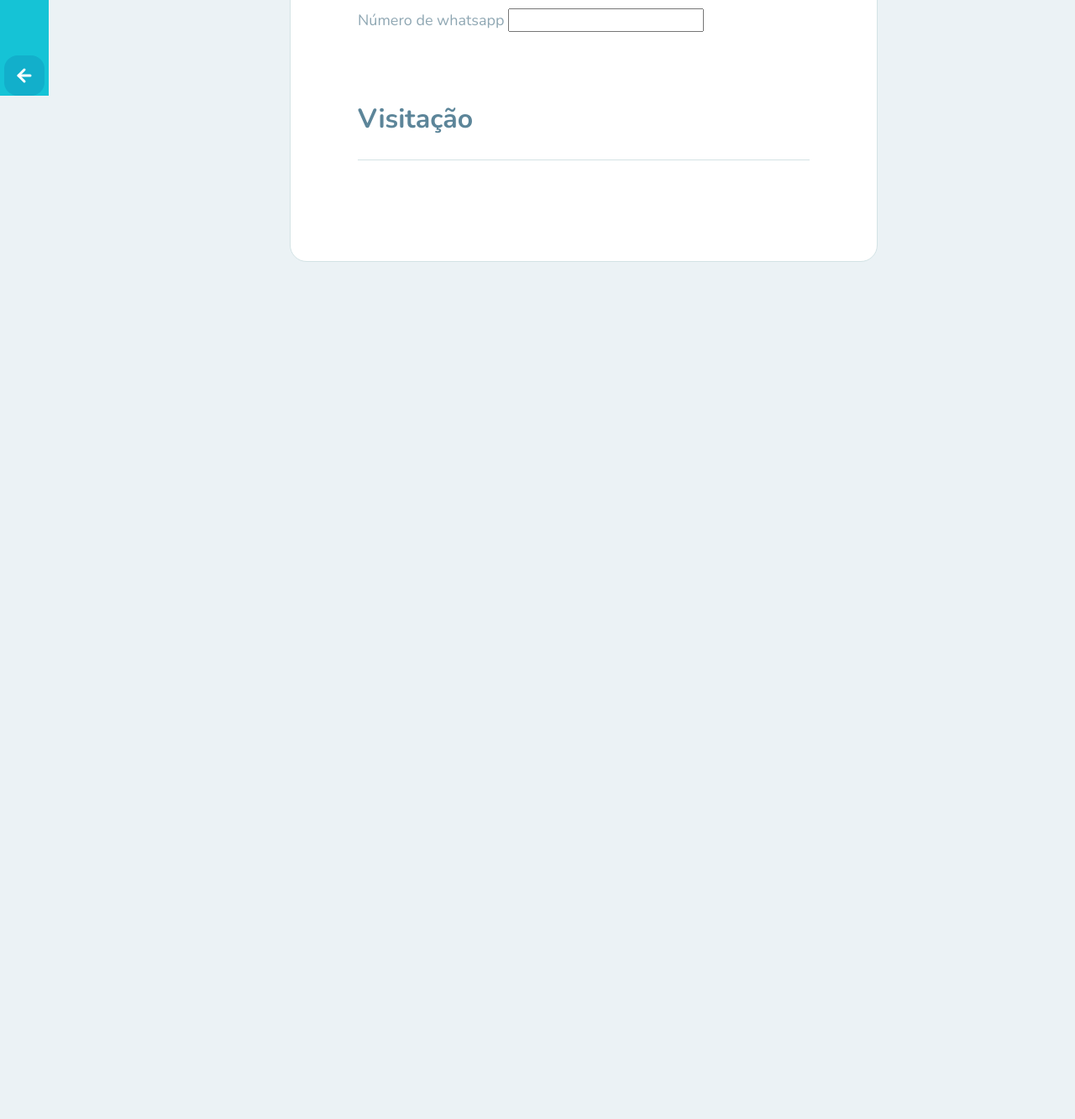
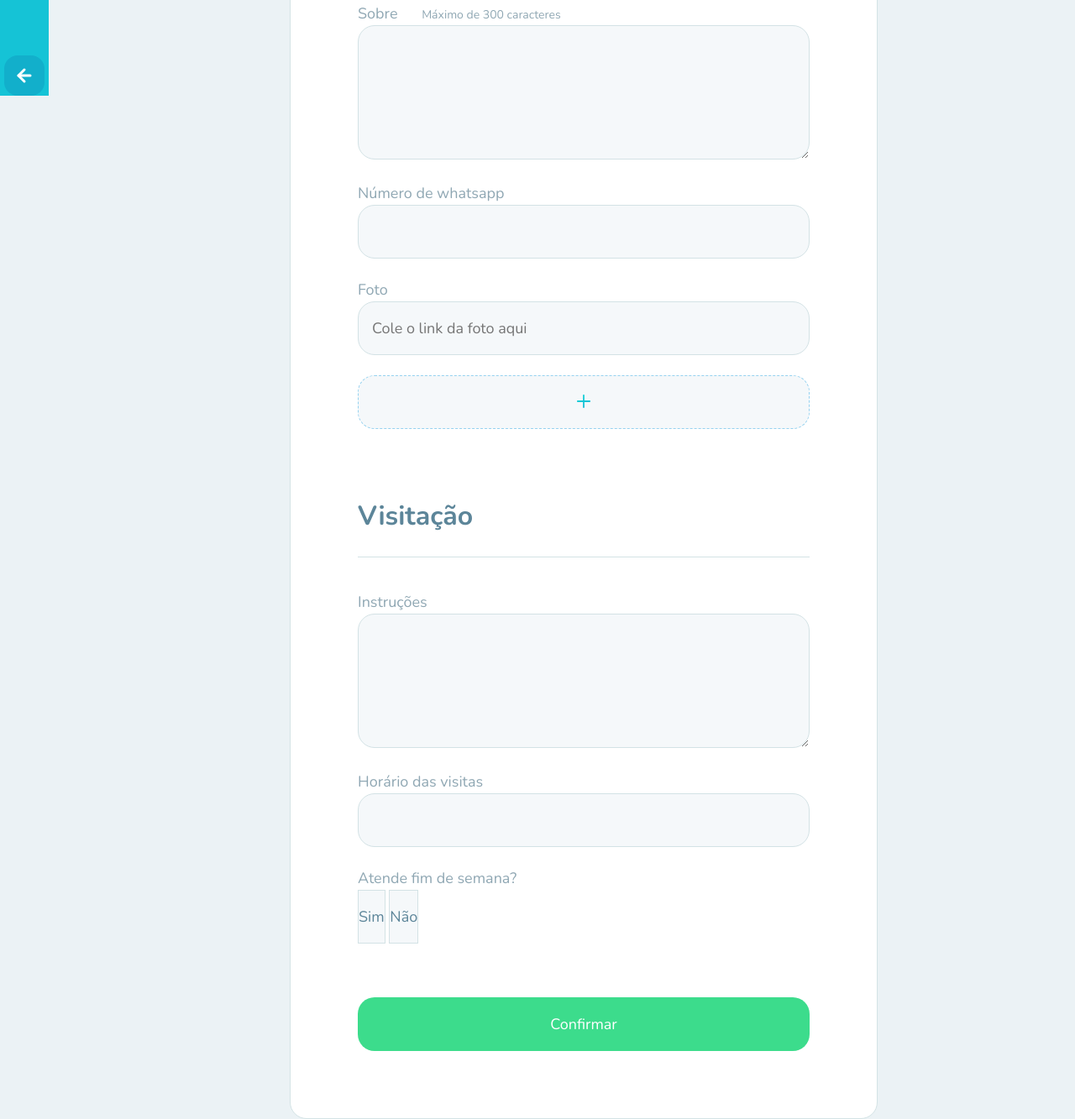
Before and after one commit to TulioBC/NLW, a plain HTML site: page create-orphanage.html in a window 1280 px wide. Shown: the part 750-2083 px from the top of the page at 84% size. Before the commit the page ends 1062 px from the top, so only its background shows below. Drawn offline with nearby package versions, Linux system fonts and the light colour scheme.

Commit message:
Atualizações de formulario

```diff
--- a/create-orphanage.html
+++ b/create-orphanage.html
@@ -26,6 +26,7 @@
         <link rel="stylesheet" href="./public/css/sidebar.css" />
         <link rel="stylesheet" href="./public/css/map.css" />
         <link rel="stylesheet" href="./public/css/form.css" />
+        <link rel="stylesheet" href="./public/css/buttons.css" />
         <link rel="stylesheet" href="./public/css/page-create-orphanage.css" />
 
         <link
@@ -69,7 +70,10 @@
                         </div>
 
                         <div class="input-block">
-                            <label for="about">Sobre</label>
+                            <label for="about"
+                                >Sobre
+                                <span>Máximo de 300 caracteres</span></label
+                            >
                             <textarea id="about" name="about"></textarea>
                         </div>
 
@@ -77,10 +81,65 @@
                             <label for="whatsapp">Número de whatsapp</label>
                             <input id="whatsapp" name="whatsapp" />
                         </div>
+
+                        <div class="input-block images">
+                            <label for="images">Foto</label>
+
+                            <div class="images-upload" id="images">
+                                <input
+                                    name="images"
+                                    placeholder="Cole o link da foto aqui"
+                                />
+                            </div>
+                            <button type="button">
+                                <img
+                                    src="./public/images/add-file.svg"
+                                    alt="Nova imagem"
+                                />
+                            </button>
+                        </div>
                     </fieldset>
 
                     <fieldset>
                         <legend>Visitação</legend>
+
+                        <div class="input-block">
+                            <label for="instructions">Instruções</label>
+                            <textarea
+                                id="instructions"
+                                name="instructions"
+                            ></textarea>
+                        </div>
+
+                        <div class="input-block">
+                            <label for="opening_hours"
+                                >Horário das visitas</label
+                            >
+                            <input id="opening_hours" name="opening_hours" />
+                        </div>
+
+                        <div class="input-block">
+                            <label for="open_on_weekends"
+                                >Atende fim de semana?</label
+                            >
+                            <input
+                                type="hidden"
+                                id="open_on_weekends"
+                                name="open_on_weekends"
+                                value="1"
+                            />
+
+                            <div class="button-select">
+                                <button type="button" class="active">
+                                    Sim
+                                </button>
+                                <button type="button">Não</button>
+                            </div>
+
+                            <button type="submit" class="primary-button">
+                                Confirmar
+                            </button>
+                        </div>
                     </fieldset>
                 </form>
             </main>
--- /dev/null
+++ b/public/css/buttons.css
@@ -0,0 +1,36 @@
+.primary-button {
+    margin-top: 6.4rem;
+
+    width: 100%;
+    height: 6.4rem;
+    border: 0;
+
+    cursor: pointer;
+
+    background: #3cdc8c;
+
+    border-radius: 2rem;
+    color: white;
+
+    display: flex;
+    align-items: center;
+    justify-content: center;
+
+    transition: background-color 0.2s;
+}
+
+.primary-button:hover {
+    background: #36cf82;
+}
+
+.primary-button img {
+    margin-right: 1.6rem;
+}
+
+.button-select button {
+    height: 6.4rem;
+    background: #f5f8fa;
+    border: 1px solid #d3e2e5;
+    color: #5c8599;
+    cursor: pointer;
+}
--- a/public/css/form.css
+++ b/public/css/form.css
@@ -42,3 +42,45 @@ fieldset legend {
     margin-bottom: 0.8rem;
     line-height: 1.5;
 }
+
+.input-block label span {
+    font-size: 1.4rem;
+    color: #8fa7b3;
+    margin-left: 2.4rem;
+    line-height: 1.5;
+}
+
+.input-block input,
+.input-block textarea {
+    width: 100%;
+
+    background: #f5f8fa;
+    border: 1px solid #d3e2e5;
+    border-radius: 2rem;
+
+    color: #5c8599;
+}
+
+.input-block input {
+    height: 6.4rem;
+    padding: 0 1.6rem;
+}
+
+.input-block textarea {
+    height: clamp(12rem, 16rem, 24rem);
+    resize: vertical;
+    padding: 1.6rem;
+    line-height: 2.8rem;
+}
+
+.input-block.images button {
+    border: 1px dashed #96d2f0;
+    width: 100%;
+    background: #f5f8fa;
+    height: 6.4rem;
+    padding: 0 1.6rem;
+    margin-top: 2.4rem;
+    border-radius: 2rem;
+
+    cursor: pointer;
+}
```
Also changed, not shown: orphanage.html (+1 -0 lines), public/css/page-orphanage.css (+0 -29 lines), public/images/add-file.svg (added).
